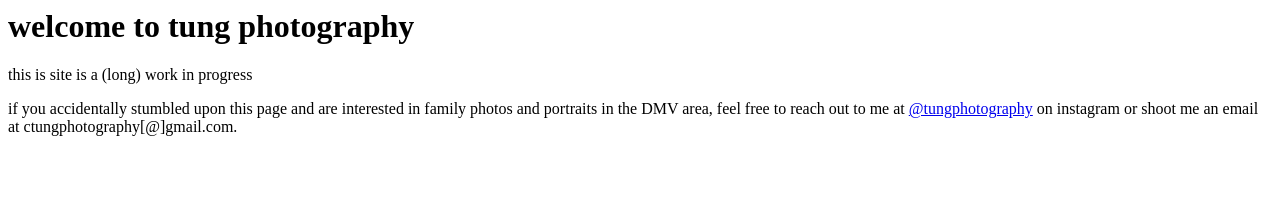
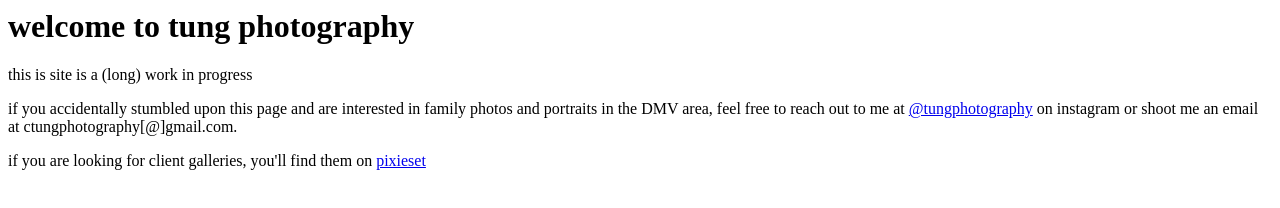
Before and after one commit to aweekinthelife/ctungphotography, a plain HTML site: page index.html in a window 1280 px wide. Drawn offline with Linux system fonts and the light colour scheme.

Commit message:
add pixies link

```diff
--- a/index.html
+++ b/index.html
@@ -7,5 +7,8 @@
         <p>
             if you accidentally stumbled upon this page and are interested in family photos and portraits in the DMV area, feel free to reach out to me at <a href="https://www.instagram.com/tungphotography/">@tungphotography</a> on instagram or shoot me an email at ctungphotography[@]gmail.com.
         </p>
+        <p>
+            if you are looking for client galleries, you'll find them on <a href="https://ctungphotography.pixieset.com">pixieset</a>
+        </p>
     </body>
 </html>
```
